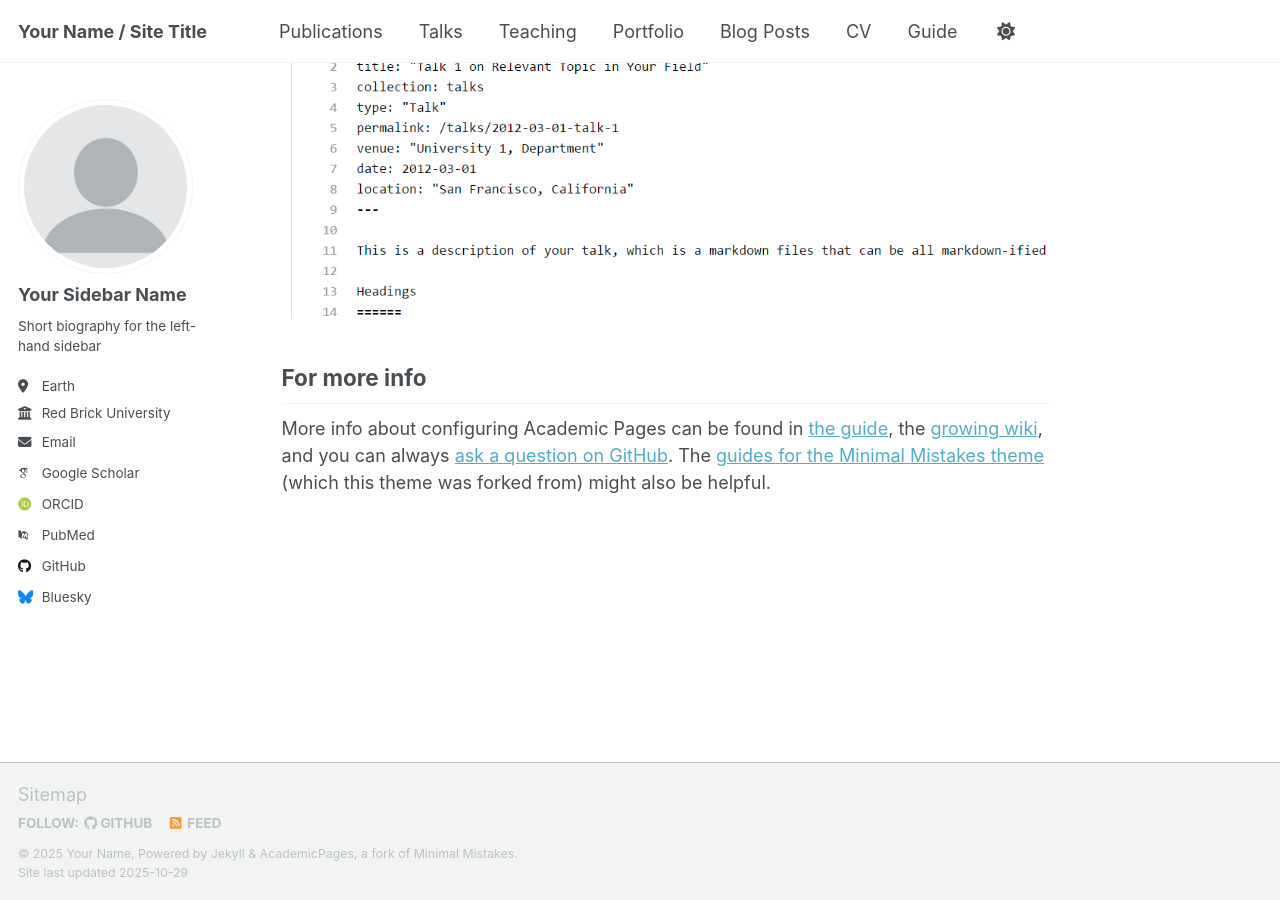
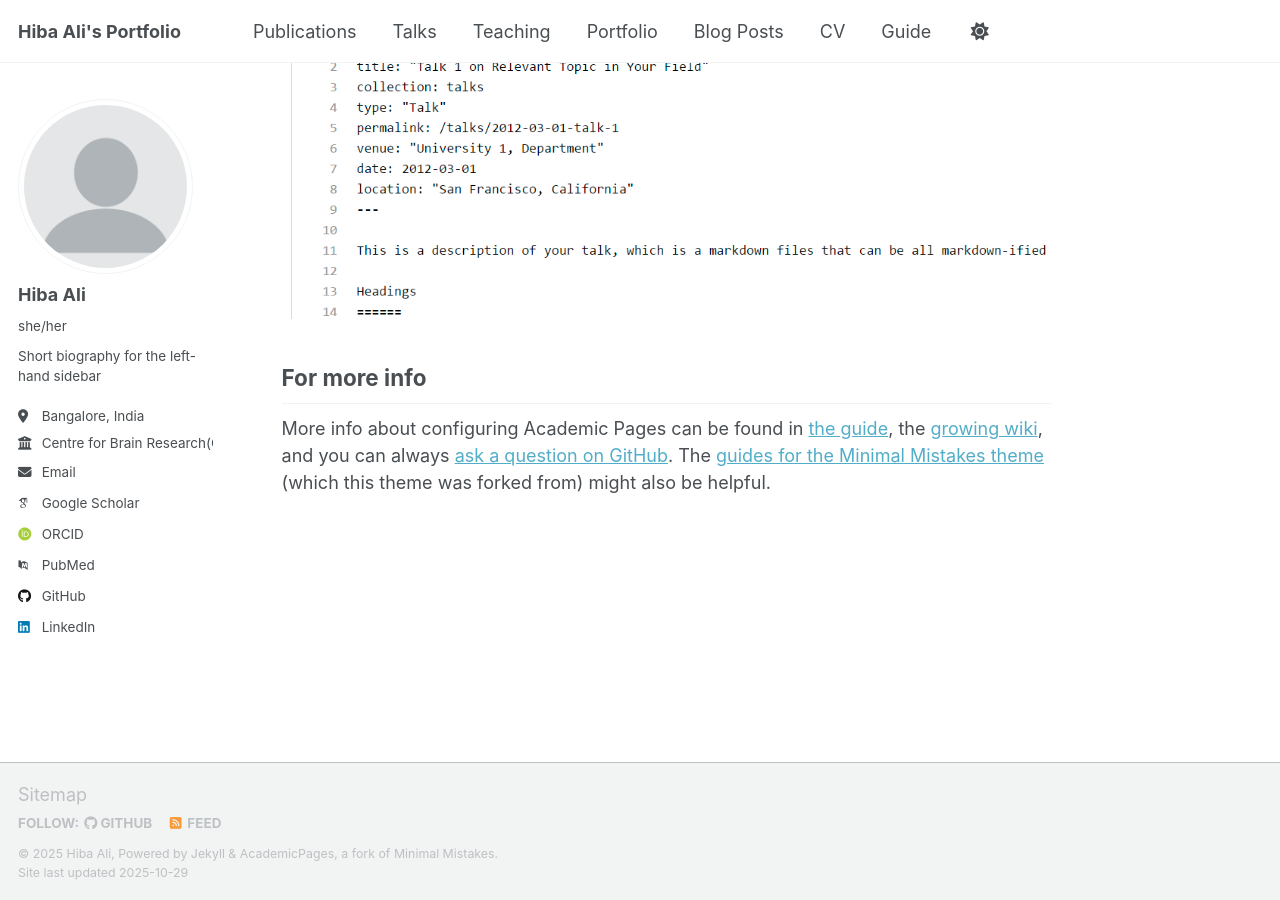
Before and after one commit to hibagenobiks/hibagenobiks.github.io, a Jekyll site: the page built from _pages/about.md, in a window 1280 px wide and 900 px high, scrolled down 2880 px. Built offline with Jekyll 4.4.1, drawn with Linux system fonts in a browser that asks for light colours; some web fonts are replaced; a script that is not in the unit is left out.

Commit message:
added my basic infos

```diff
--- a/_config.yml
+++ b/_config.yml
@@ -9,14 +9,14 @@
 # Basic Site Settings
 locale                   : "en-US"
 site_theme               : "default" # Currently available options are "default", "air"
-title                    : "Your Name / Site Title"
+title                    : "Hiba Ali's Portfolio"
 title_separator          : "-"
-name                     : &name "Your Name"
-description              : &description "Your Name's academic portfolio"   # Update this with a general description of your site, this is the default if not overridden by a page
-url                      : https://academicpages.github.io # The base hostname & protocol for your site e.g. "https://[your GitHub username].github.io",
+name                     : &name "Hiba Ali"
+description              : &description "Hiba Ali's academic portfolio"   # Update this with a general description of your site, this is the default if not overridden by a page
+url                      : https://hibagenobiks.github.io # The base hostname & protocol for your site e.g. "https://[your GitHub username].github.io",
                                                            # or if you already have some other page hosted on Github then use "https://[your GitHub username].github.io/[Your Repo Name]"
 baseurl                  : "" # the subpath of your site, e.g. "/blog"
-repository               : "academicpages/academicpages.github.io"
+repository               : "" #"academicpages/academicpages.github.io"
 
 # Site Author - The following control what appear as part of the author content on the side bar.
 #               If a field is blank the icon and link will not appear, otherwise it will be shown.
@@ -24,13 +24,13 @@ repository               : "academicpages/academicpages.github.io"
 author:
   # Biographic information
   avatar           : "profile.png"
-  name             : "Your Sidebar Name"
-  pronouns         : # example: "she/her"
+  name             : "Hiba Ali"
+  pronouns         : "she/her"
   bio              : "Short biography for the left-hand sidebar"
-  location         : "Earth"
-  employer         : "Red Brick University"
+  location         : "Bangalore, India"
+  employer         : "Centre for Brain Research(CBR), Indian Institute of Science(IISc)"
   uri              : # URL
-  email            : "none@example.org"
+  email            : "hibaali@cbr-iisc.ac.in"
 
   # Academic websites
   academia         : # URL
@@ -38,7 +38,7 @@ author:
   googlescholar    : "https://scholar.google.com/citations?user=PS_CX0AAAAAJ"
   inspire-hep      : # URL
   impactstory      : # URL
-  orcid            : "https://orcid.org/yourorcidurl"
+  orcid            : "https://orcid.org/0009-0008-8101-790X"
   semantic         : # URL
   pubmed           : "https://www.ncbi.nlm.nih.gov/pubmed/?term=john+snow"
   researchgate     : # URL
@@ -54,7 +54,7 @@ author:
 
   # Social media
   artstation       : # Username
-  bluesky          : "bsky.app" # Replace this with you Bluesky username
+  bluesky          : #"bsky.app" # Replace this with you Bluesky username
   facebook         : # Username
   flickr           : # Username
   foursquare       : # Username
@@ -63,7 +63,7 @@ author:
   keybase          : # Username
   instagram        : # Username
   lastfm           : # Username
-  linkedin         : # Username
+  linkedin         : "hiba-ali-09b396253"
   mastodon         : # URL
   medium           : # URL
   pinterest        : # Username
```
